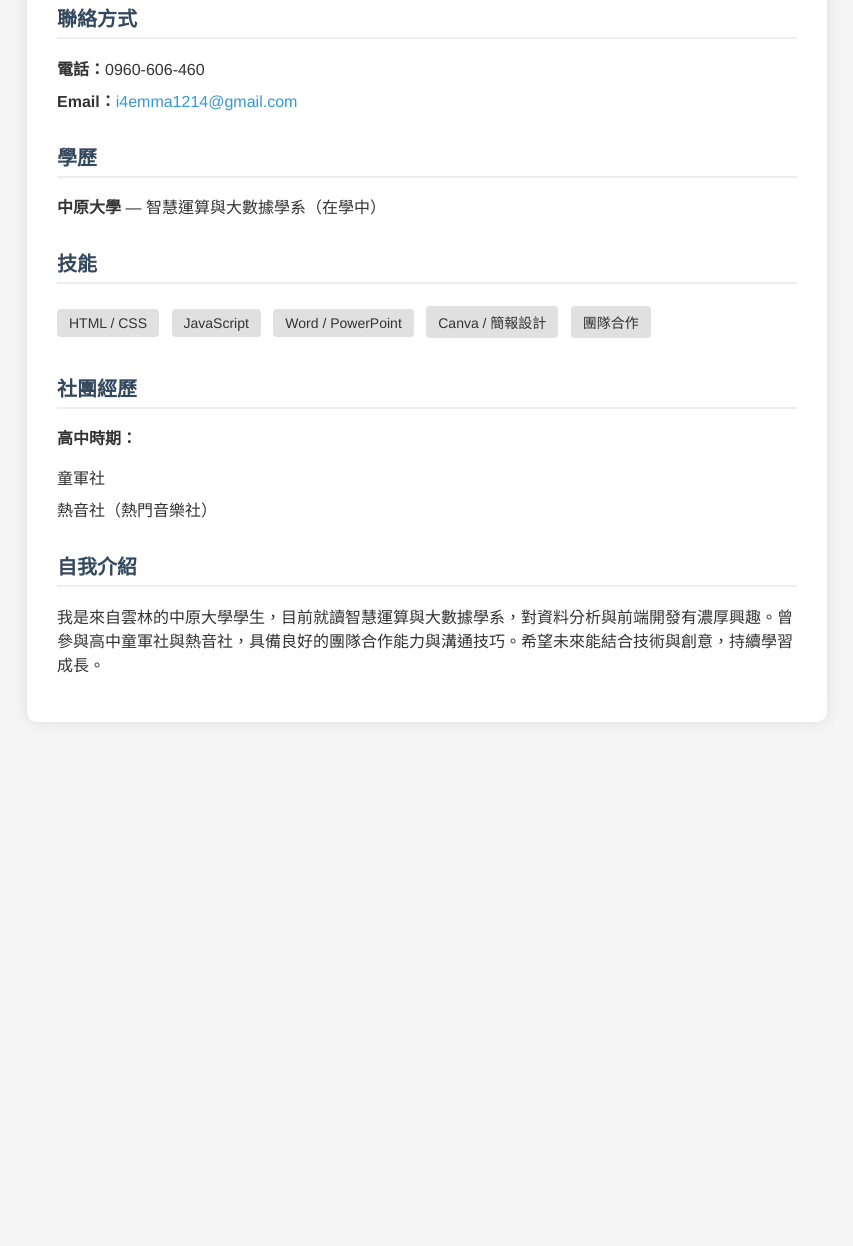
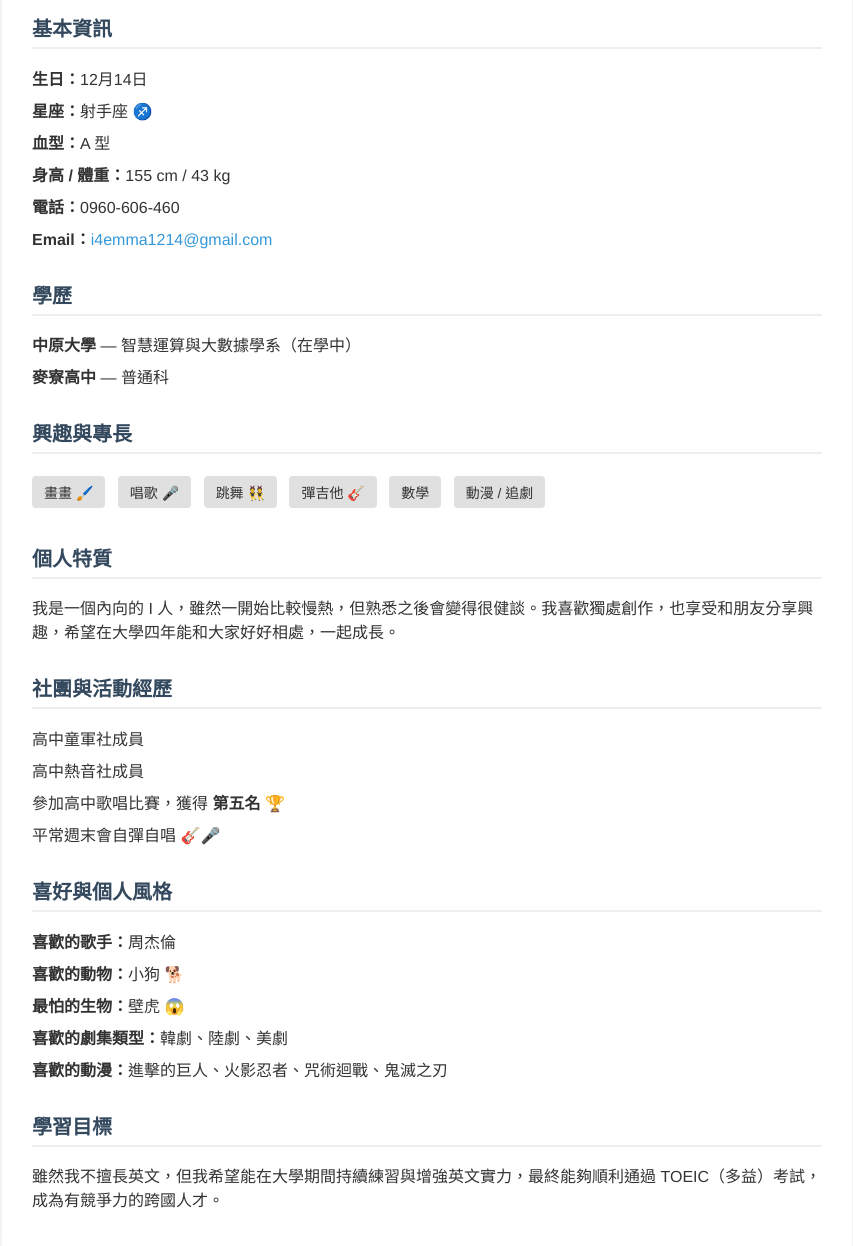
Before and after one commit to i4emma1214-a11y/i4emma1214-a11y.github.io, a plain HTML site: page index.html in a window 1280 px wide. Shown: the part 346-1592 px from the top of the page, without its empty margins (213-1066 px from the left). Before the commit the page ends 1108 px from the top, so only its background shows below. Drawn offline with Linux system fonts and the light colour scheme.

Commit message:
Update index.html

```diff
--- a/index.html
+++ b/index.html
@@ -8,44 +8,38 @@
     * {
       box-sizing: border-box;
     }
-
     body {
       font-family: 'Helvetica Neue', sans-serif;
-      background-color: #f5f5f5;
+      background-color: #fefefe;
       margin: 0;
       padding: 0;
       color: #333;
     }
-
     .container {
-      max-width: 800px;
+      max-width: 850px;
       margin: 40px auto;
       background: #fff;
       padding: 30px;
       border-radius: 10px;
       box-shadow: 0 0 15px rgba(0, 0, 0, 0.1);
     }
-
     header {
       text-align: center;
       margin-bottom: 30px;
     }
-
     header img {
-      width: 150px;
-      height: 150px;
+      width: 160px;
+      height: 160px;
       border-radius: 50%;
       object-fit: cover;
       border: 4px solid #ccc;
       margin-bottom: 15px;
     }
-
     h1 {
       margin: 0;
       font-size: 28px;
       color: #2c3e50;
     }
-
     h2 {
       border-bottom: 2px solid #eee;
       padding-bottom: 5px;
@@ -53,16 +47,13 @@
       font-size: 20px;
       color: #34495e;
     }
-
     ul {
       list-style-type: none;
       padding: 0;
     }
-
     li {
       margin-bottom: 8px;
     }
-
     .skills li {
       display: inline-block;
       background-color: #e0e0e0;
@@ -71,30 +62,24 @@
       margin: 5px 8px 5px 0;
       font-size: 14px;
     }
-
     a {
       color: #3498db;
       text-decoration: none;
     }
-
     a:hover {
       text-decoration: underline;
     }
-
     @media (max-width: 600px) {
       .container {
         padding: 20px;
       }
-
       header img {
         width: 100px;
         height: 100px;
       }
-
       h1 {
         font-size: 22px;
       }
-
       h2 {
         font-size: 18px;
       }
@@ -109,43 +94,70 @@
       <p>中原大學學生｜智慧運算與大數據學系｜居住地：雲林</p>
     </header>
 
-    <section class="contact-info">
-      <h2>聯絡方式</h2>
+    <section>
+      <h2>基本資訊</h2>
       <ul>
+        <li><strong>生日：</strong>12月14日</li>
+        <li><strong>星座：</strong>射手座 ♐</li>
+        <li><strong>血型：</strong>A 型</li>
+        <li><strong>身高 / 體重：</strong>155 cm / 43 kg</li>
         <li><strong>電話：</strong>0960-606-460</li>
         <li><strong>Email：</strong><a href="mailto:i4emma1214@gmail.com">i4emma1214@gmail.com</a></li>
       </ul>
     </section>
 
-    <section class="education">
+    <section>
       <h2>學歷</h2>
-      <p><strong>中原大學</strong> — 智慧運算與大數據學系（在學中）</p>
-    </section>
-
-    <section class="skills">
-      <h2>技能</h2>
-      <ul class="skills">
-        <li>HTML / CSS</li>
-        <li>JavaScript</li>
-        <li>Word / PowerPoint</li>
-        <li>Canva / 簡報設計</li>
-        <li>團隊合作</li>
+      <ul>
+        <li><strong>中原大學</strong> — 智慧運算與大數據學系（在學中）</li>
+        <li><strong>麥寮高中</strong> — 普通科</li>
       </ul>
     </section>
 
-    <section class="experience">
-      <h2>社團經歷</h2>
-      <p><strong>高中時期：</strong></p>
-      <ul>
-        <li>童軍社</li>
-        <li>熱音社（熱門音樂社）</li>
+    <section>
+      <h2>興趣與專長</h2>
+      <ul class="skills">
+        <li>畫畫 🖌️</li>
+        <li>唱歌 🎤</li>
+        <li>跳舞 👯</li>
+        <li>彈吉他 🎸</li>
+        <li>數學</li>
+        <li>動漫 / 追劇</li>
       </ul>
     </section>
 
-    <section class="about">
-      <h2>自我介紹</h2>
+    <section>
+      <h2>個人特質</h2>
       <p>
-        我是來自雲林的中原大學學生，目前就讀智慧運算與大數據學系，對資料分析與前端開發有濃厚興趣。曾參與高中童軍社與熱音社，具備良好的團隊合作能力與溝通技巧。希望未來能結合技術與創意，持續學習成長。
+        我是一個內向的 I 人，雖然一開始比較慢熱，但熟悉之後會變得很健談。我喜歡獨處創作，也享受和朋友分享興趣，希望在大學四年能和大家好好相處，一起成長。
+      </p>
+    </section>
+
+    <section>
+      <h2>社團與活動經歷</h2>
+      <ul>
+        <li>高中童軍社成員</li>
+        <li>高中熱音社成員</li>
+        <li>參加高中歌唱比賽，獲得 <strong>第五名 🏆</strong></li>
+        <li>平常週末會自彈自唱 🎸🎤</li>
+      </ul>
+    </section>
+
+    <section>
+      <h2>喜好與個人風格</h2>
+      <ul>
+        <li><strong>喜歡的歌手：</strong>周杰倫</li>
+        <li><strong>喜歡的動物：</strong>小狗 🐕</li>
+        <li><strong>最怕的生物：</strong>壁虎 😱</li>
+        <li><strong>喜歡的劇集類型：</strong>韓劇、陸劇、美劇</li>
+        <li><strong>喜歡的動漫：</strong>進擊的巨人、火影忍者、咒術迴戰、鬼滅之刃</li>
+      </ul>
+    </section>
+
+    <section>
+      <h2>學習目標</h2>
+      <p>
+        雖然我不擅長英文，但我希望能在大學期間持續練習與增強英文實力，最終能夠順利通過 TOEIC（多益）考試，成為有競爭力的跨國人才。
       </p>
     </section>
   </div>
```
